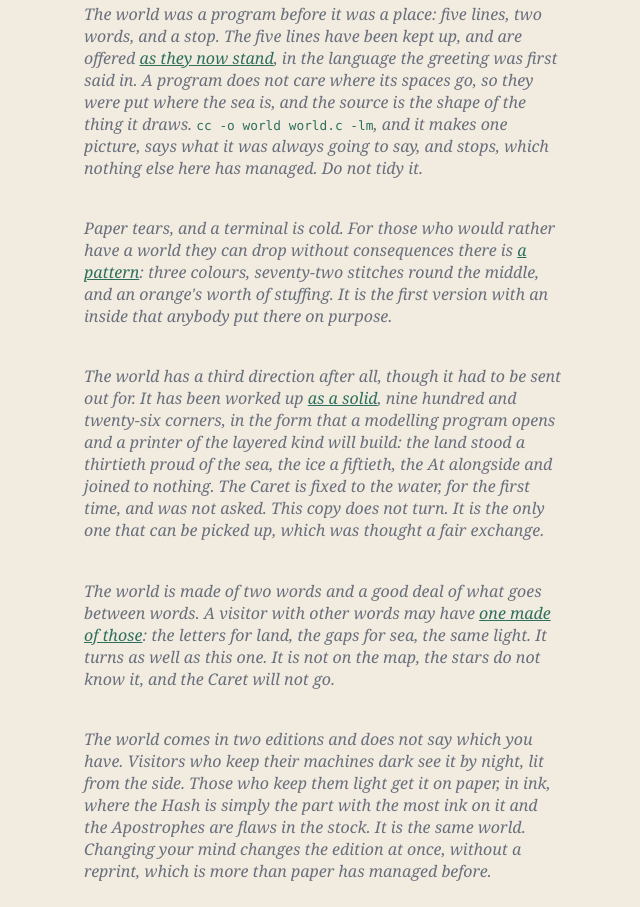
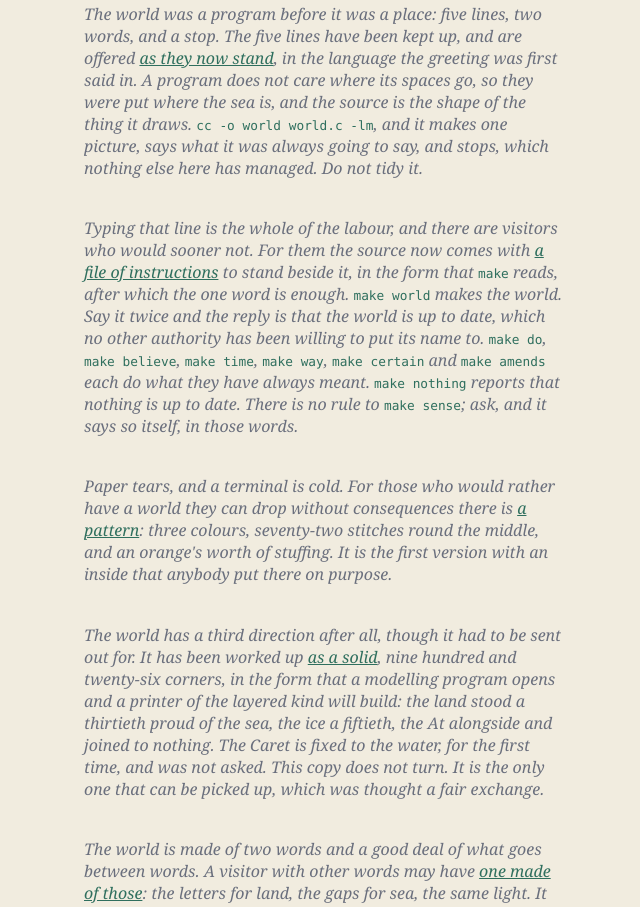
Before and after one commit to clickblipclick/hello_world, a plain HTML site: page index.html in a window 1280 px wide. Shown: the part 6183-7090 px from the top of the page, without its empty margins (316-956 px from the left). Drawn offline with Linux system fonts and the light colour scheme; animation ran at ten frames a second.

Commit message:
Add a Makefile for the world, and a paragraph pointing to it

```diff
--- a/index.html
+++ b/index.html
@@ -857,6 +857,13 @@ which is more than anyone has seen. A map has no time of day. North is up, by a
    said in. A program does not care where its spaces go, so they were put where the sea is, and the source is
    the shape of the thing it draws. <code>cc -o world world.c -lm</code>, and it makes one picture, says what
    it was always going to say, and stops, which nothing else here has managed. Do not tidy it.</p>
+<p class="wx">Typing that line is the whole of the labour, and there are visitors who would sooner not. For them the
+   source now comes with <a href="Makefile">a file of instructions</a> to stand beside it, in the form that
+   <code>make</code> reads, after which the one word is enough. <code>make world</code> makes the world. Say it twice and
+   the reply is that the world is up to date, which no other authority has been willing to put its name to.
+   <code>make do</code>, <code>make believe</code>, <code>make time</code>, <code>make way</code>, <code>make certain</code>
+   and <code>make amends</code> each do what they have always meant. <code>make nothing</code> reports that nothing
+   is up to date. There is no rule to <code>make sense</code>; ask, and it says so itself, in those words.</p>
 <p class="wx">Paper tears, and a terminal is cold. For those who would rather have a world they can drop without
    consequences there is <a href="pattern.txt">a pattern</a>: three colours, seventy-two stitches round the middle, and an
    orange's worth of stuffing. It is the first version with an inside that anybody put there on purpose.</p>
```
Also changed, not shown: 1 other file.
